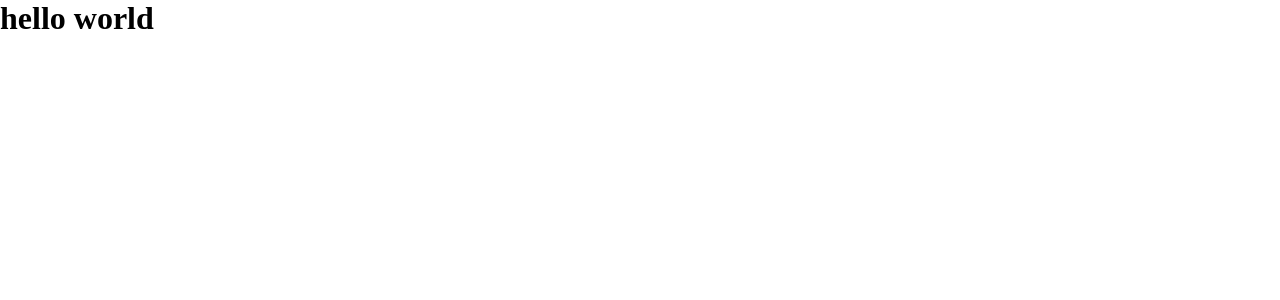
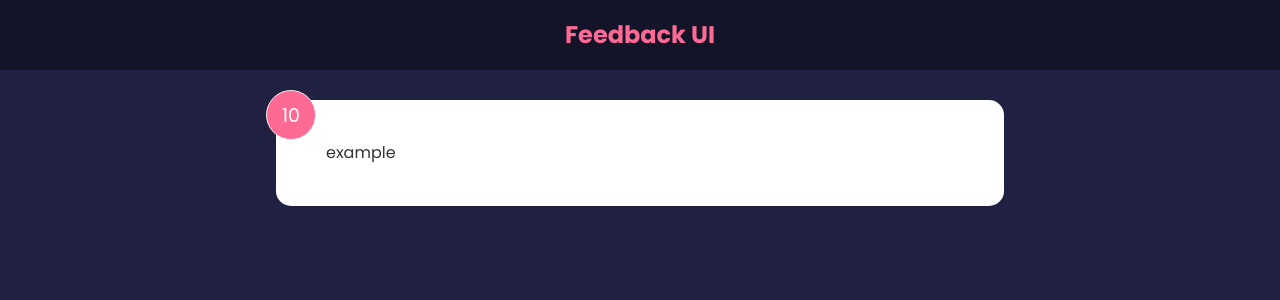
Before and after one commit to EdwinSch/react-feedback-app, a React (Vite) app: page / in a window 1280 px wide. Shown: the top 300 px of the page. Built offline with nearby package versions, Linux system fonts and the light colour scheme.

Commit message:
add: first components and styles

```diff
--- a/index.html
+++ b/index.html
@@ -8,11 +8,11 @@
     <link rel="preconnect" href="https://fonts.googleapis.com" />
     <link rel="preconnect" href="https://fonts.gstatic.com" crossorigin />
     <link
-      href="https://fonts.googleapis.com/css2?family=Roboto:wght@100;300;400;500;700;900&display=swap"
+      href="https://fonts.googleapis.com/css2?family=Poppins:wght@200;300;400;500;600;700;800&display=swap"
       rel="stylesheet"
     />
 
-    <title>Vite + React</title>
+    <title>Feedback App</title>
   </head>
   <body>
     <div id="root"></div>
--- a/src/App.jsx
+++ b/src/App.jsx
@@ -1,5 +1,15 @@
+import Header from "./components/Header";
+import FeedbackItem from "./components/FeedbackItem";
+
 function App() {
-  return <h1>hello world</h1>;
+  return (
+    <>
+      <Header />
+      <div className="container">
+        <FeedbackItem />
+      </div>
+    </>
+  );
 }
 
 export default App;
--- /dev/null
+++ b/src/components/FeedbackItem.jsx
@@ -0,0 +1,10 @@
+const FeedbackItem = () => {
+  return (
+    <div className="card">
+      <div className="num-display">10</div>
+      <div className="text-display">example</div>
+    </div>
+  );
+};
+
+export default FeedbackItem;
--- /dev/null
+++ b/src/components/Header.jsx
@@ -0,0 +1,15 @@
+const Header = ({ text }) => {
+  return (
+    <header>
+      <div className="container">
+        <h2>{text}</h2>
+      </div>
+    </header>
+  );
+};
+
+Header.defaultProps = {
+  text: "Feedback UI",
+};
+
+export default Header;
--- a/src/styles/style.css
+++ b/src/styles/style.css
@@ -22,11 +22,228 @@
 /* ---ROOT VARS */
 
 :root {
-  --font: #f8faff;
+  --font: "Poppins", sans-serif;
 }
 
 /* ---MAIN STYLES */
 body {
   min-height: 100vh;
   font-family: var(--font);
+  background-color: #202142;
+  color: #fff;
+  line-height: 1.6;
 }
+
+.container {
+  max-width: 768px;
+  margin: auto;
+  padding: 0 20px;
+}
+
+header {
+  height: 70px;
+  width: 100%;
+  display: flex;
+  justify-content: space-between;
+  align-items: center;
+  margin-bottom: 30px;
+  background: rgba(0, 0, 0, 0.4);
+  color: #ff6a95;
+}
+
+.card {
+  background-color: #fff;
+  color: #333;
+  border-radius: 15px;
+  padding: 40px 50px;
+  margin: 20px 0;
+  position: relative;
+}
+
+.card.reverse {
+  background-color: rgba(0, 0, 0, 0.4);
+  color: #fff;
+}
+
+.card h2 {
+  font-size: 22px;
+  font-weight: 600;
+  text-align: center;
+}
+
+.rating {
+  display: flex;
+  align-items: center;
+  justify-content: space-around;
+  margin: 30px 0 40px;
+}
+
+.rating li,
+.num-display {
+  position: relative;
+  background: #f4f4f4;
+  width: 50px;
+  height: 50px;
+  padding: 10px;
+  text-align: center;
+  border-radius: 50%;
+  font-size: 19px;
+  border: 1px #eee solid;
+  transition: 0.3s;
+}
+
+.rating li label {
+  position: absolute;
+  top: 50%;
+  left: 50%;
+  width: 50px;
+  height: 50px;
+  padding: 10px;
+  border-radius: 50%;
+  transform: translate(-50%, -50%);
+  cursor: pointer;
+}
+
+.rating li:hover,
+.num-display {
+  background: #ff6a95;
+  color: #fff;
+}
+
+[type="radio"] {
+  opacity: 0;
+}
+
+[type="radio"]:checked ~ label {
+  background: #ff6a95;
+  color: #fff;
+}
+
+.input-group {
+  display: flex;
+  flex-direction: row;
+  border: 1px solid #ccc;
+  padding: 8px 10px;
+  border-radius: 8px;
+}
+
+input {
+  flex-grow: 2;
+  border: none;
+  font-size: 16px;
+}
+
+input:focus {
+  outline: none;
+}
+
+.feedback-stats {
+  color: #fff;
+  display: flex;
+  justify-content: space-between;
+  align-items: center;
+}
+
+.num-display {
+  position: absolute;
+  top: -10px;
+  left: -10px;
+}
+
+.close,
+.edit {
+  position: absolute;
+  top: 10px;
+  right: 20px;
+  cursor: pointer;
+  background: none;
+  border: none;
+}
+
+.edit {
+  right: 40px;
+}
+
+.btn {
+  color: #fff;
+  border: 0;
+  border-radius: 8px;
+  color: #fff;
+  width: 100px;
+  height: 40px;
+  cursor: pointer;
+}
+
+.btn-primary {
+  background-color: #202142;
+}
+
+.btn-secondary {
+  background: #ff6a95;
+}
+
+.btn:hover {
+  transform: scale(0.98);
+  opacity: 0.9;
+}
+
+.btn:disabled {
+  background-color: #cccccc;
+  color: #333;
+  cursor: auto;
+}
+
+.btn:disabled:hover {
+  transform: scale(1);
+  opacity: 1;
+}
+
+.message {
+  padding-top: 10px;
+  text-align: center;
+  color: rebeccapurple;
+}
+
+/* FIX: Remove position: absolute to keep about icon at the bottom of the
+ * document */
+.about-link {
+  display: flex;
+  justify-content: flex-end;
+}
+
+/* FIX: Remove position: absolute to keep about icon at the bottom of the
+ * document */
+.about-link a {
+  color: #fff;
+  cursor: pointer;
+}
+
+.about-link a:hover {
+  color: #ff6a95;
+}
+
+.about h1 {
+  margin-bottom: 20px;
+}
+
+.about p {
+  margin: 10px 0;
+}
+
+@media (max-width: 600px) {
+  .rating li {
+    margin: 10px 3px;
+  }
+
+  .rating {
+    display: flex;
+    align-items: center;
+    justify-content: center;
+    flex-wrap: wrap;
+    margin: 30px 0 40px;
+  }
+
+  .input-group input {
+    width: 80%;
+  }
+}
```
